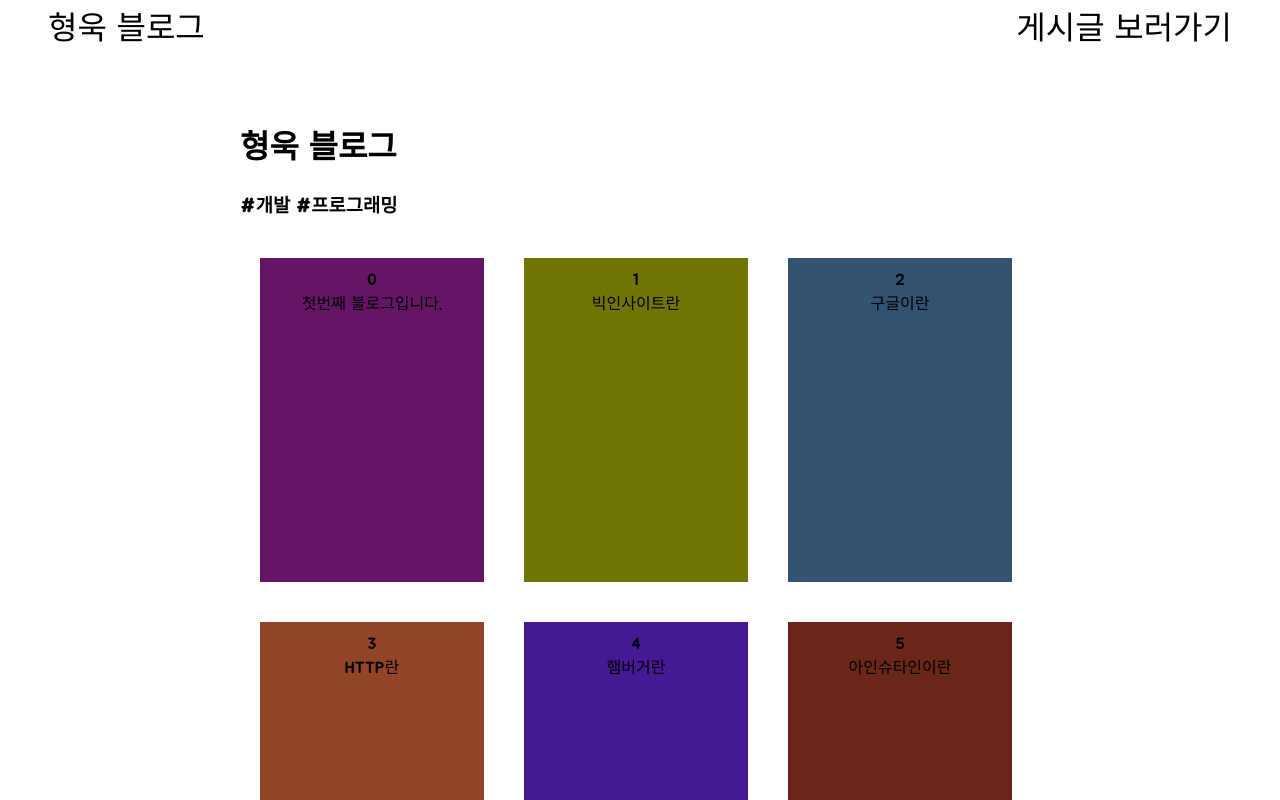
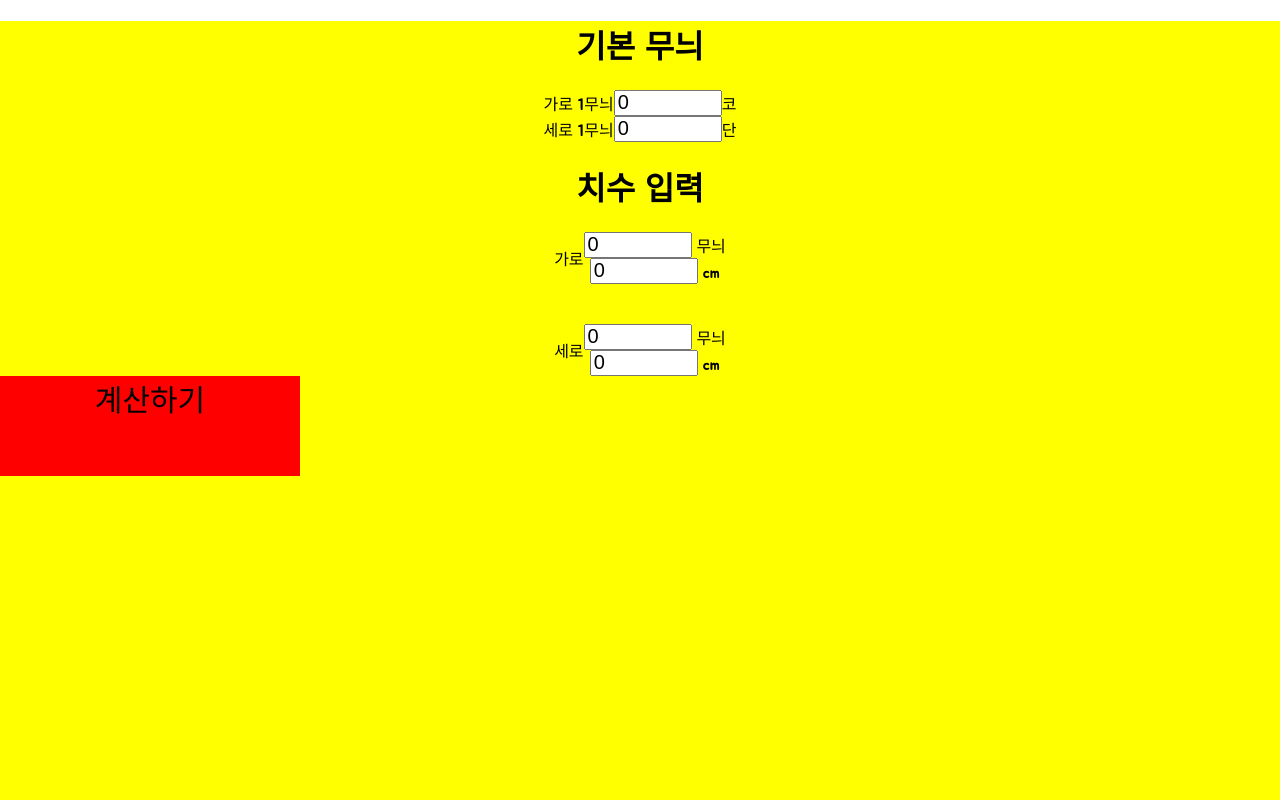
Before and after one commit to westlife0615/iamman, a React (Create React App) app: page / in a window 1280 px wide. Shown: the top 800 px of the page. Built offline with nearby package versions, Linux system fonts and the light colour scheme.

Commit message:
add ddugae guage

```diff
--- a/src/App.css
+++ b/src/App.css
@@ -36,3 +36,9 @@
     transform: rotate(360deg);
   }
 }
+
+input {
+  width: 100px;
+  height: 20px;
+  font-size: 20px;
+}
--- a/src/App.tsx
+++ b/src/App.tsx
@@ -1,34 +1,148 @@
-import React from 'react';
+import React, {useState} from 'react';
+
 import './App.css';
-import {Header} from "./components/header/header";
-import {BrowserRouter, Route} from "react-router-dom";
-import {Main} from "./pages/main/main";
-import {List} from "./pages/list/list";
-import {Detail} from "./pages/detail/detail";
 
 function App() {
 
+  // 가로 1무늬 코
+  const [widthUnitPerPattern, setWidthUnitPerPattern] = useState(0);
+  // 세로 1무늬 단
+  const [heightUnitPerPattern, setHeightUnitPerPattern] = useState(0);
+
+  // 총 가로 무늬 갯수
+  const [totalWidthPatternCount, setTotalWidthPatternCount] = useState(0);
+  // 총 가로 무늬 길이
+  const [totalHeightPatternCount, setTotalHeightPatternCount] = useState(0);
+
+  // 총 세로 무늬 갯수
+  const [totalWidthPatternLength, setTotalWidthPatternLength] = useState(0);
+  // 총 세로 무늬 길이
+  const [totalHeightPatternLength, setTotalHeightPatternLength] = useState(0);
+
+  const [isCalculation, setIsCalculation] = useState(true);
+
+
   return (
+      <div className="App" style={{
+        background: "#ffff00",
+        width: "100vw",
+        height: "100vh"
+      }}>
 
-    <div className="app-container">
-       <BrowserRouter basename="iamman">
-         <Header/>
-         <Route path={ "/" } exact={ true }>
-           <Main/>
-         </Route>
-         <Route path={ "/main" } exact={ true }>
-           <Main/>
-         </Route>
-         <Route path={ "/list" } exact={ true }>
-           <List/>
-         </Route>
-         <Route path={ "/detail" } exact={ true }>
-           <Detail/>
-         </Route>
-       </BrowserRouter>
-    </div>
+        {
+            isCalculation &&
+            <div>
+              <h1>기본 무늬</h1>
+              <span>가로 1무늬</span>
+              <input value={widthUnitPerPattern} onChange={(e) => {
+                setWidthUnitPerPattern(Number.parseInt(e.target.value));
+              }
+              }/>코
+              <br/>
+              <span>세로 1무늬</span>
+              <input value={heightUnitPerPattern} onChange={(e) => {
+                setHeightUnitPerPattern(Number.parseInt(e.target.value));
+              }
+              }/>단
+
+              <br/>
+              <h1>치수 입력</h1>
+              <div style={{display: "flex", justifyContent: "center", alignItems: "center"}}>
+                <div>
+                  <span>가로</span>
+                </div>
+                <div>
+                  <input value={totalWidthPatternCount} onChange={(e) => {
+                    setTotalWidthPatternCount(Number.parseInt(e.target.value));
+                  }
+                  }/> 무늬
+                  <br/>
+                  <input value={totalWidthPatternLength} onChange={(e) => {
+                    setTotalWidthPatternLength(Number.parseInt(e.target.value));
+                  }
+                  }/> cm
+                  <br/>
+                </div>
+              </div>
+
+              <br/><br/>
+
+              <div style={{display: "flex", justifyContent: "center", alignItems: "center"}}>
+                <div>
+                  <span>세로</span>
+                </div>
+                <div>
+                  <input value={totalHeightPatternCount} onChange={(e) => {
+                    setTotalHeightPatternCount(Number.parseInt(e.target.value));
+                  }
+                  }/> 무늬
+                  <br/>
+                  <input value={totalHeightPatternLength} onChange={(e) => {
+                    setTotalHeightPatternLength(Number.parseInt(e.target.value));
+                  }
+                  }/> cm
+                  <br/>
+                </div>
+              </div>
+
+              <div
+                  style={{
+                    cursor: "pointer",
+                    background : "#ff0000",
+                    width : "300px",
+                    height : "100px",
+                    fontSize: "30px"
+                  }}
+                  onClick={(e) => {
+                    setIsCalculation(!isCalculation)
+                  }}> 계산하기
+              </div>
+
+            </div>
+        }
+
+        {
+            !isCalculation && <div>
+              <h1>게이지</h1>
+              <h2>10cm2</h2>
+              <span>가로 1무늬</span>
+              <span style={{color : "#ff0000", fontSize : "20px"}}>{(widthUnitPerPattern * totalWidthPatternCount * 10) / totalWidthPatternLength}</span>
+              <span>코</span>
+              <br/>
+              <span>세로 1무늬</span>
+              <span style={{color : "#ff0000", fontSize : "20px"}}>{(heightUnitPerPattern * totalHeightPatternCount * 10) / totalHeightPatternLength}</span>
+              <span>단</span>
+              <br/>
+
+              <h2>한무늬</h2>
+              <span>가로 1무늬</span>
+              <span style={{color : "#ff0000", fontSize : "20px"}}>{(totalWidthPatternLength) / totalWidthPatternCount}</span>
+              <span>코</span>
+              <br/>
+              <span>세로 1무늬</span>
+              <span style={{color : "#ff0000", fontSize : "20px"}}>{(totalHeightPatternLength) / totalHeightPatternCount}</span>
+              <span>단</span>
+              <br/>
+
+
+              <div
+                  style={{
+                    cursor: "pointer",
+                    background : "#ff0000",
+                    width : "300px",
+                    height : "100px",
+                    fontSize: "30px"
+                  }}
+                  onClick={(e) => {
+                    setIsCalculation(!isCalculation)
+                  }}> 돌아가기
+              </div>
+            </div>
+
+
+        }
+      </div>
   );
 }
 
-
 export default App;
```
Also changed, not shown: 1 other file (tests, documents, lock files or other folders).
